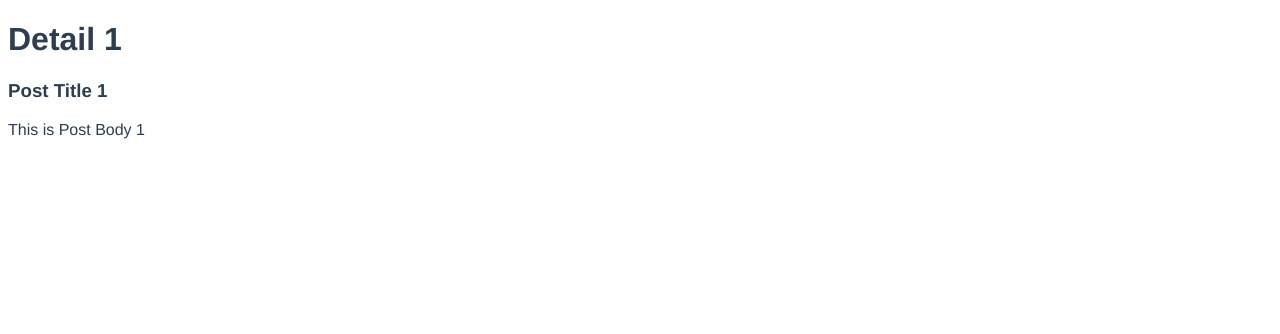
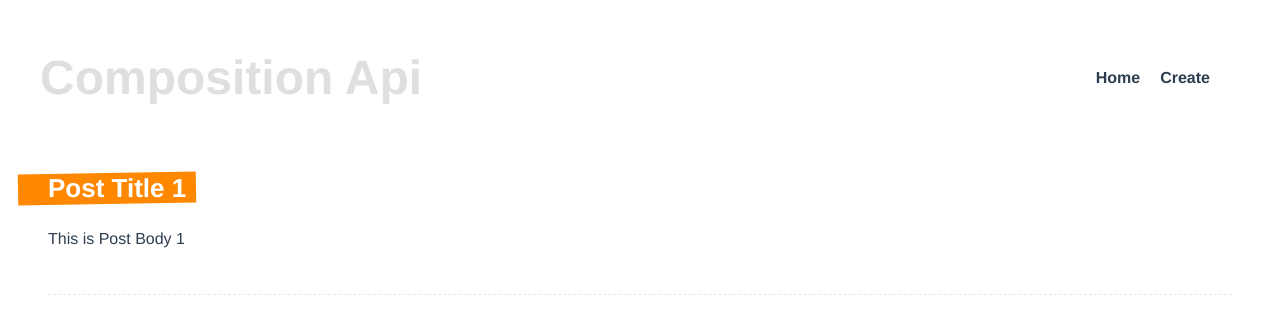
Before and after one commit to Puchai30/Aync-in-composition-api, a Vue app: page /posts/1 in a window 1280 px wide. Shown: the top 334 px of the page. Built offline with nearby package versions, Linux system fonts and the light colour scheme; data requests are answered from the project's data file.

Commit message:
Navbar component and detail style

```diff
--- a/src/App.vue
+++ b/src/App.vue
@@ -1,6 +1,15 @@
 <template>
+  <Nabar></Nabar>
   <router-view />
 </template>
+
+<script>
+import Nabar from "./components/Nabar";
+
+export default {
+  components: { Nabar },
+};
+</script>
 
 <style>
 #app {
--- /dev/null
+++ b/src/components/Nabar.vue
@@ -0,0 +1,37 @@
+<template>
+  <header>
+    <h1>Composition Api</h1>
+    <nav>
+      <router-link :to="{ name: 'home' }">Home</router-link>
+      <router-link :to="{ name: 'create' }">Create</router-link>
+    </nav>
+  </header>
+</template>
+
+<script>
+export default {};
+</script>
+
+<style>
+header {
+  display: flex;
+  justify-content: space-between;
+  align-items: center;
+  max-width: 1200px;
+  margin: 0 auto;
+  padding: 10px;
+}
+header h1 {
+  color: #dfdfdf;
+  font-size: 48px;
+}
+header a {
+  color: #bbb;
+  text-decoration: none;
+  margin-left: 20px;
+}
+header a.router-link-active {
+  color: #444;
+  font-weight: bold;
+}
+</style>
--- a/src/composables/getPost.js
+++ b/src/composables/getPost.js
@@ -6,9 +6,9 @@
 
   let load = async () => {
     try {
-      await new Promise((resolve, reject) => {
-        setTimeout(resolve, 2000);
-      });
+      // await new Promise((resolve, reject) => {
+      //   setTimeout(resolve, 2000);
+      // });
 
       let response = await fetch("http://localhost:3000/posts/" + id);
       if (response.status === 404) {
--- a/src/composables/getPosts.js
+++ b/src/composables/getPosts.js
@@ -6,10 +6,10 @@
 
   let load = async () => {
     try {
-      await new Promise((resolve, reject) => {
-        // resolve()
-        setTimeout(resolve, 2000);
-      });
+      // await new Promise((resolve, reject) => {
+      //   // resolve()
+      //   setTimeout(resolve, 2000);
+      // });
       let response = await fetch("http://localhost:3000/posts");
       if (response.status === 404) {
         throw new Error("Url Not Found");
--- a/src/views/Detail.vue
+++ b/src/views/Detail.vue
@@ -1,7 +1,5 @@
 <template>
-  <h1>Detail {{ id }}</h1>
-
-  <div v-if="post">
+  <div v-if="post" class="post">
     <h3>{{ post.title }}</h3>
     <p>{{ post.body }}</p>
   </div>
@@ -26,4 +24,39 @@
 };
 </script>
 
-<style></style>
+<style>
+.post {
+  margin: 0 40px 30px;
+  padding-bottom: 30px;
+  border-bottom: 1px dashed #e7e7e7;
+}
+.post h3 {
+  display: inline-block;
+  position: relative;
+  font-size: 26px;
+  color: white;
+  margin-bottom: 10px;
+  max-width: 400px;
+}
+.post h3::before {
+  content: "";
+  display: block;
+  width: 100%;
+  height: 100%;
+  background: #ff8800;
+  position: absolute;
+  z-index: -1;
+  padding-right: 40px;
+  left: -30px;
+  transform: rotateZ(-1deg);
+}
+.pill {
+  display: inline-block;
+  margin: 10px 10px 0 0;
+  color: #444;
+  background: #ddd;
+  padding: 8px;
+  border-radius: 20px;
+  font-size: 14px;
+}
+</style>
--- a/src/views/HomeView.vue
+++ b/src/views/HomeView.vue
@@ -1,7 +1,5 @@
 <template>
   <div class="home">
-    <h1>Hello Composition Api</h1>
-
     <div v-if="error">
       {{ error }}
     </div>
```
